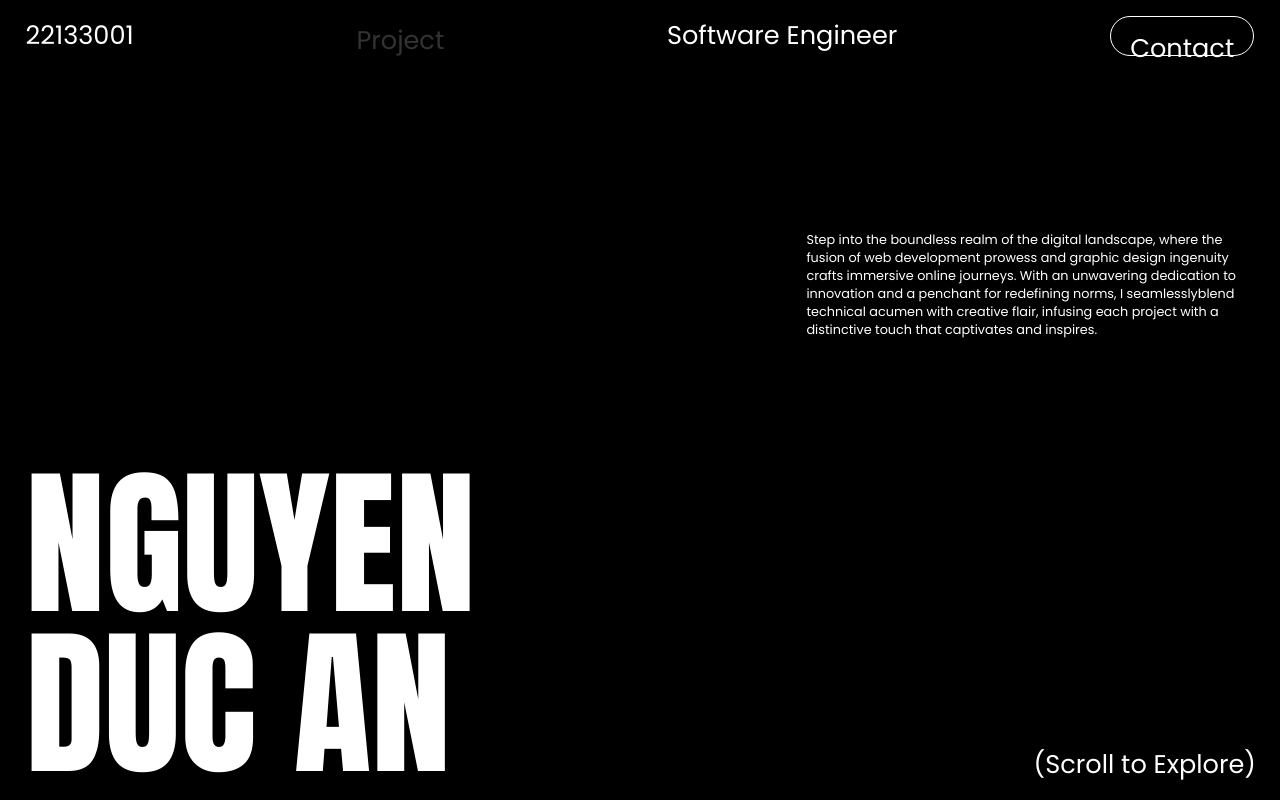
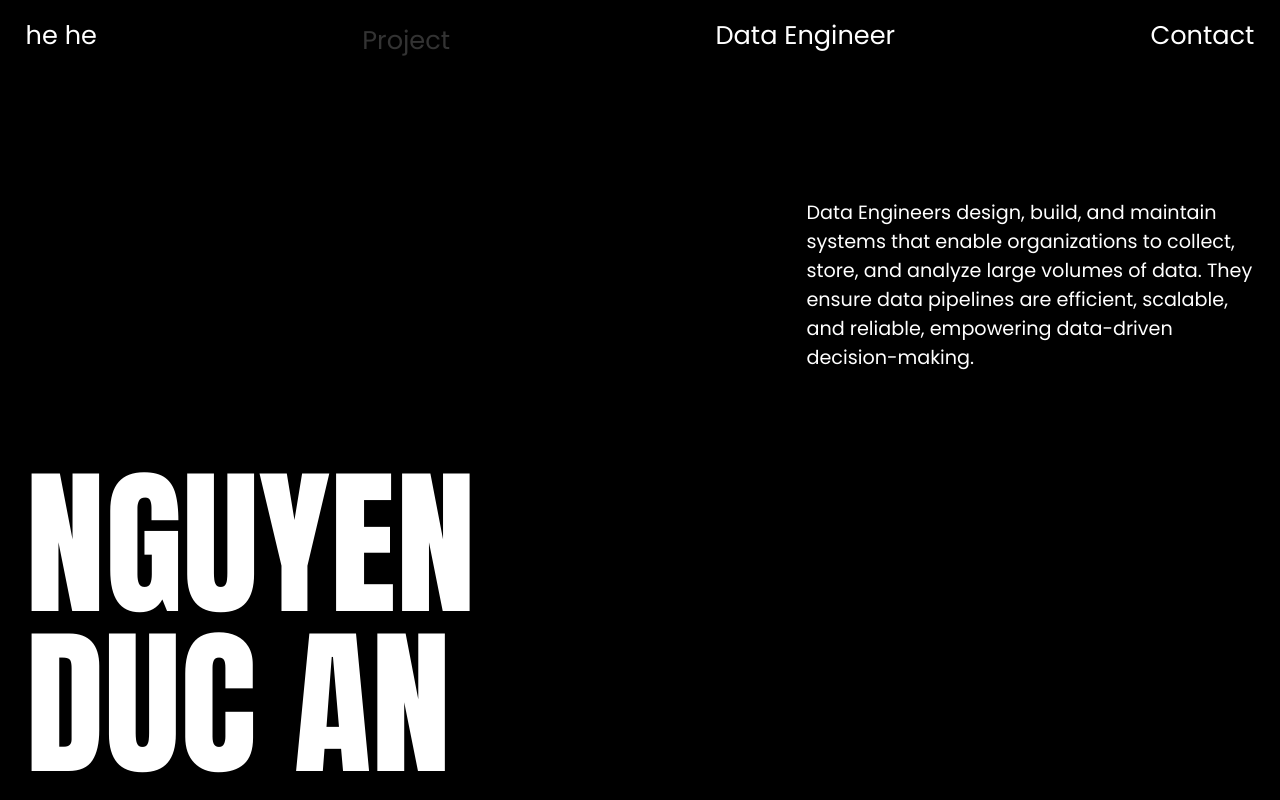
Before and after one commit to DucAn24/Website, a plain HTML site: page index.html in a window 1280 px wide. Shown: the top 800 px of the page. Drawn offline with Linux system fonts and the light colour scheme.

Commit message:
fix 'contact' text

```diff
--- a/index.css
+++ b/index.css
@@ -34,23 +34,24 @@ nav {
 }
 
 .nav_contact_link {
-    height: 5vh;
-    padding: 0.75ch 1.5vw;
-    border: 1px solid white;
-    border-radius: 20px;
-    cursor: pointer;
-    transition: 0.3 ease;
+    font-size: 2vw; /* Match the font size of "Data Engineer" */
+    font-weight: normal; /* Match the weight of "Data Engineer" */
+    color: white; /* Ensure consistent color */
+    border: none; /* Remove border for a plain text look */
+    padding: 0; /* Remove padding to match inline text */
+    cursor: pointer; /* Keep the pointer for interactivity */
+    text-decoration: none; /* Remove underline or other styles */
+    transition: color 0.3s ease; /* Add a hover effect */
 }
 
 .nav_contact_link:hover {
-    background-color: white;
-    color: black;
+    color: #007bff; /* Optional: Add a hover color effect */
 }
 
 .sub_hero_text {
     display: flex;
     justify-content: flex-end;
-    font-size: 1vw;
+    font-size: 1.5vw;
     font-weight: 400;
 }
 
--- a/index.html
+++ b/index.html
@@ -9,22 +9,17 @@
   <body>
     <div class="home_section">
       <nav>
-        <span>22133001</span>
+        <span> he he</span>
         <span class="nav-link" onclick="scrollToProjects()">Project</span>
         <Span>
-          Software Engineer
+          Data Engineer
         </Span>
         <span class="nav_contact_link">Contact</span>
       </nav>
 
       <span class="sub_hero_text">
         <p>
-          Step into the boundless realm of the digital landscape, where the
-          fusion of web development prowess and graphic design ingenuity crafts
-          immersive online journeys. With an unwavering dedication to innovation
-          and a penchant for redefining norms, I seamlesslyblend technical
-          acumen with creative flair, infusing each project with a distinctive
-          touch that captivates and inspires.
+          Data Engineers design, build, and maintain systems that enable organizations to collect, store, and analyze large volumes of data. They ensure data pipelines are efficient, scalable, and reliable, empowering data-driven decision-making.
         </p>
       </span>
 
@@ -33,7 +28,6 @@
         <br />
         Duc An
       </span>
-      <span class="scroll_btn">(Scroll to Explore)</span>
     </div>
 
 
```
